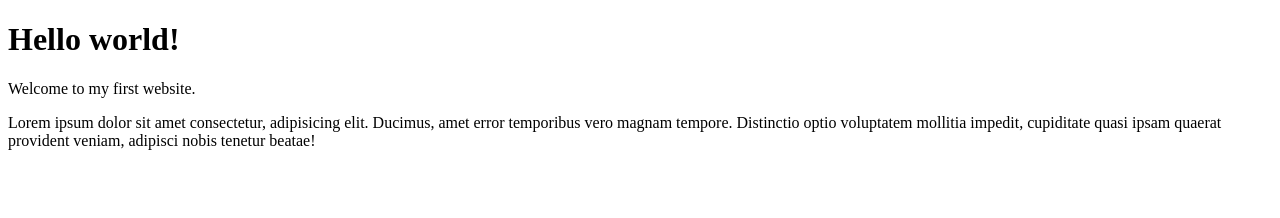
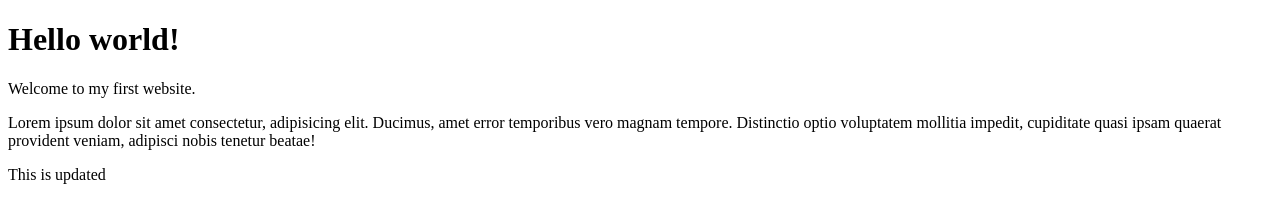
Before and after one commit to li15pa/Rainy-Days-11, a plain HTML site: page index.html in a window 1280 px wide. Drawn offline with Linux system fonts and the light colour scheme.

Commit message:
Added HTML

```diff
--- a/index.html
+++ b/index.html
@@ -8,6 +8,7 @@
     <h1>Hello world!</h1>
     <p>Welcome to my first website.</p>
       <p>Lorem ipsum dolor sit amet consectetur, adipisicing elit. Ducimus, amet error temporibus vero magnam tempore. Distinctio optio voluptatem mollitia impedit, cupiditate quasi ipsam quaerat provident veniam, adipisci nobis tenetur beatae!</p>
+      <p>This is updated</p>
       <a href="about.html"about></a>
     </body>
 </html>
```
